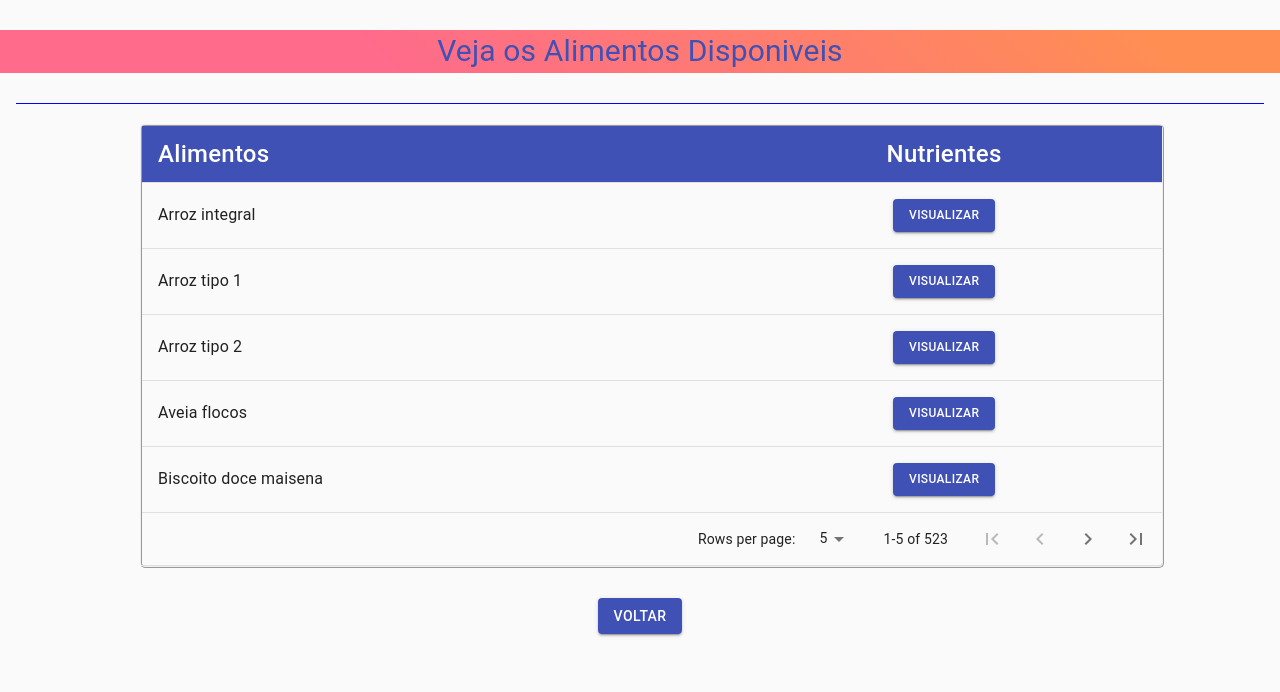
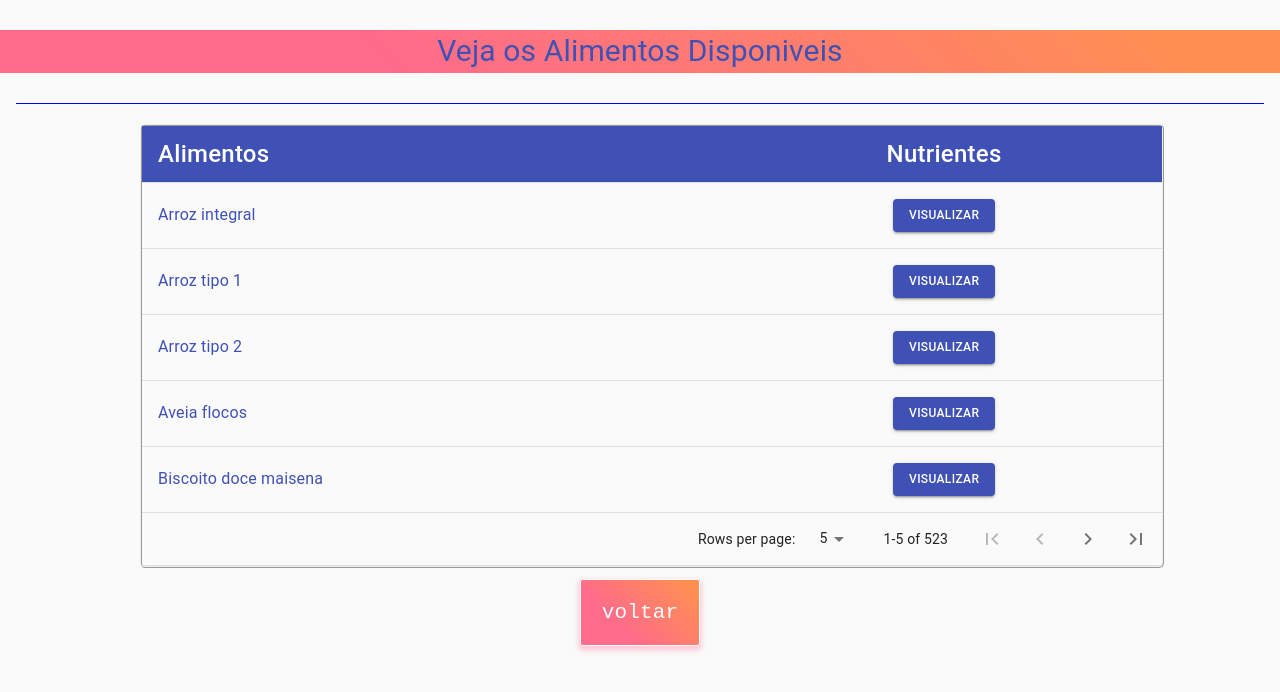
Before and after one commit to istrangeloop/engsoft-TP, a React (Create React App) app in the folder dietario/: page /foods in a window 1280 px wide. Shown: the top 692 px of the page. Built offline with nearby package versions, Linux system fonts and the light colour scheme.

Commit message:
trocando cores das botoes

```diff
--- a/dietario/src/Component/listWrapper/index.js
+++ b/dietario/src/Component/listWrapper/index.js
@@ -34,15 +34,7 @@ const ListWrapper = () =>{
           </Typography>
         </div>
         <List items={foods} />
-        <Button variant="contained" color="primary" className={classes.button}>
-          <Link
-            to={{ pathname: "/" }}
-            style={{ textDecoration: "none", color: "#ffffff" }}
-          >
-            {" "}
-            voltar
-          </Link>
-        </Button>
+          <Link to={{ pathname: "/" }} className={classes.button}> voltar</Link>
       </div>
     );
 }
@@ -50,10 +42,19 @@ const ListWrapper = () =>{
 const useStyles = makeStyles((theme) => ({
   root: {},
   button: {
-    marginTop: 20,
-    margin: "0 auto",
-    display: "block",
-    background: "#3f51b5",
+    fontFamily: "Monospace",
+    background: "linear-gradient(45deg, #FE6B8B 30%, #FF8E53 90%)",
+    borderStyle: "solid",
+    borderWidth: "thin",
+    color: "white",
+    textDecoration: "none",
+    fontSize: "1.5em",
+    padding: "1em",
+    margin: "1em",
+    border: 0,
+    borderRadius: 3,
+    boxShadow: "0 3px 5px 2px rgba(255, 105, 135, .3)",
+    height: 10,
   },
   loading: {
     marginTop: 40,
--- a/dietario/src/Component/listWrapper/table.js
+++ b/dietario/src/Component/listWrapper/table.js
@@ -55,8 +55,7 @@ const List = ({ items }) => {
                 : items
               ).map((item) => (
                 <TableRow key={item.id}>
-                      <TableCell style={{ fontSize: "16px"}}>
-                        {" "}
+                      <TableCell style={{ fontSize: "16px", color:'#3f51b5'}}>
                         {item.Nome}
                       </TableCell>
                       <TableCell style={{ fontSize: "16px" }} align='center'>
```
